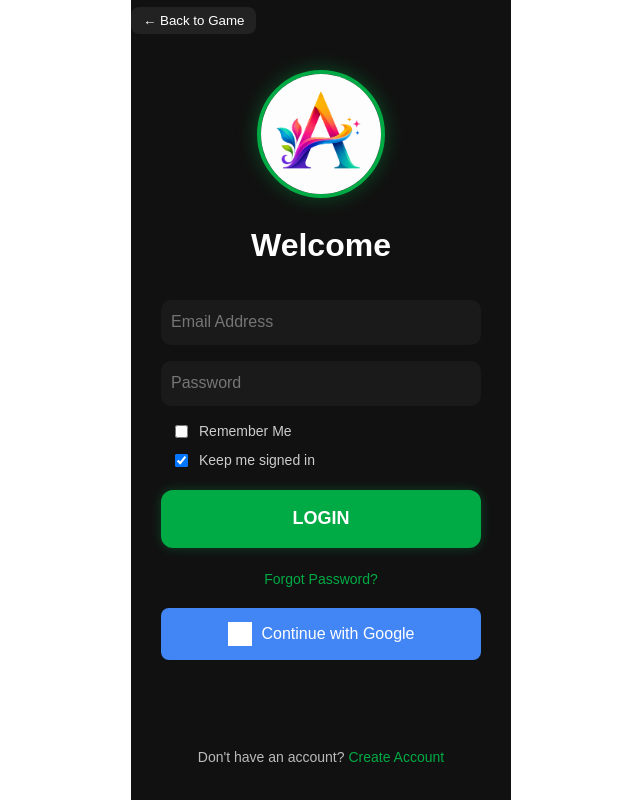
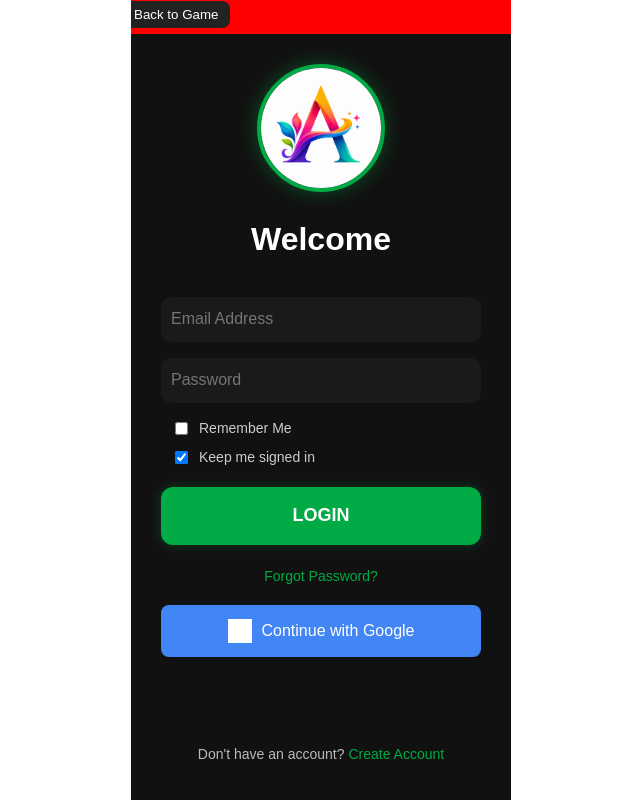
Before and after one commit to awedebbyie/investment-app, a plain HTML site: page login.html in a window 1280 px wide. Shown: the whole page, without its empty margins (319-959 px from the left). Drawn offline with Linux system fonts and the light colour scheme; no server answers; grey boxes are pictures that could not be loaded.

Commit message:
initial commit

```diff
--- a/style.css
+++ b/style.css
@@ -128,19 +128,27 @@
 ========================= */
 
 .top-bar{
-    width:100%;
+    width:110%;
     height:40px;
-
+    position: relative;
+    margin-left: -16px;
+    position: relative;
+    margin-right: 18px;
+    margin-top: -6px;
+    margin-bottom:10px;
+    background: #ff0000;
     display:flex;
     gap:10px;
     box-sizing: border-box;
     align-items:center;
     justify-content:flex-start;
-    margin-bottom: 10px;
     padding:0;
 }
 
 .top-btn{
+    display: flex;
+    align-items: center;
+    margin-left: 10px;
     background:#222;
     color:white;
 
```
Also changed, not shown: index.html (+14 -11 lines).
